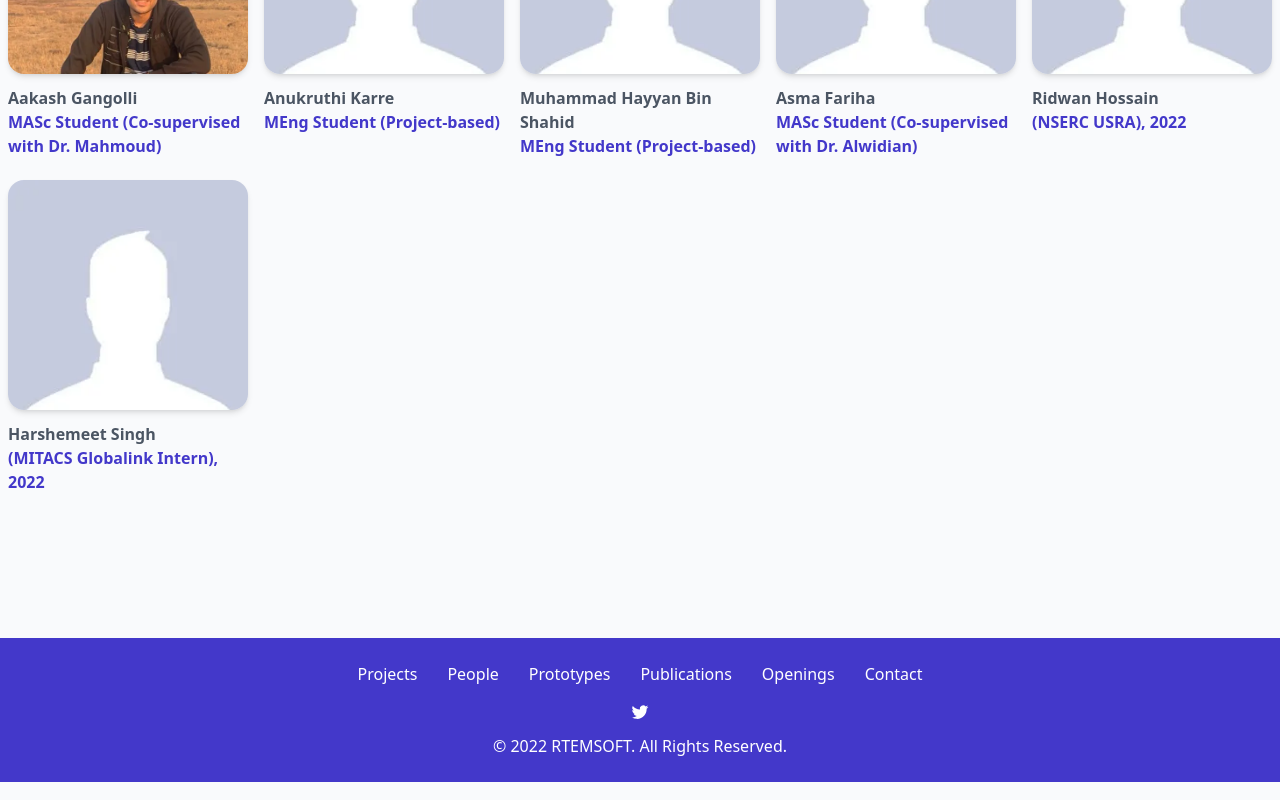
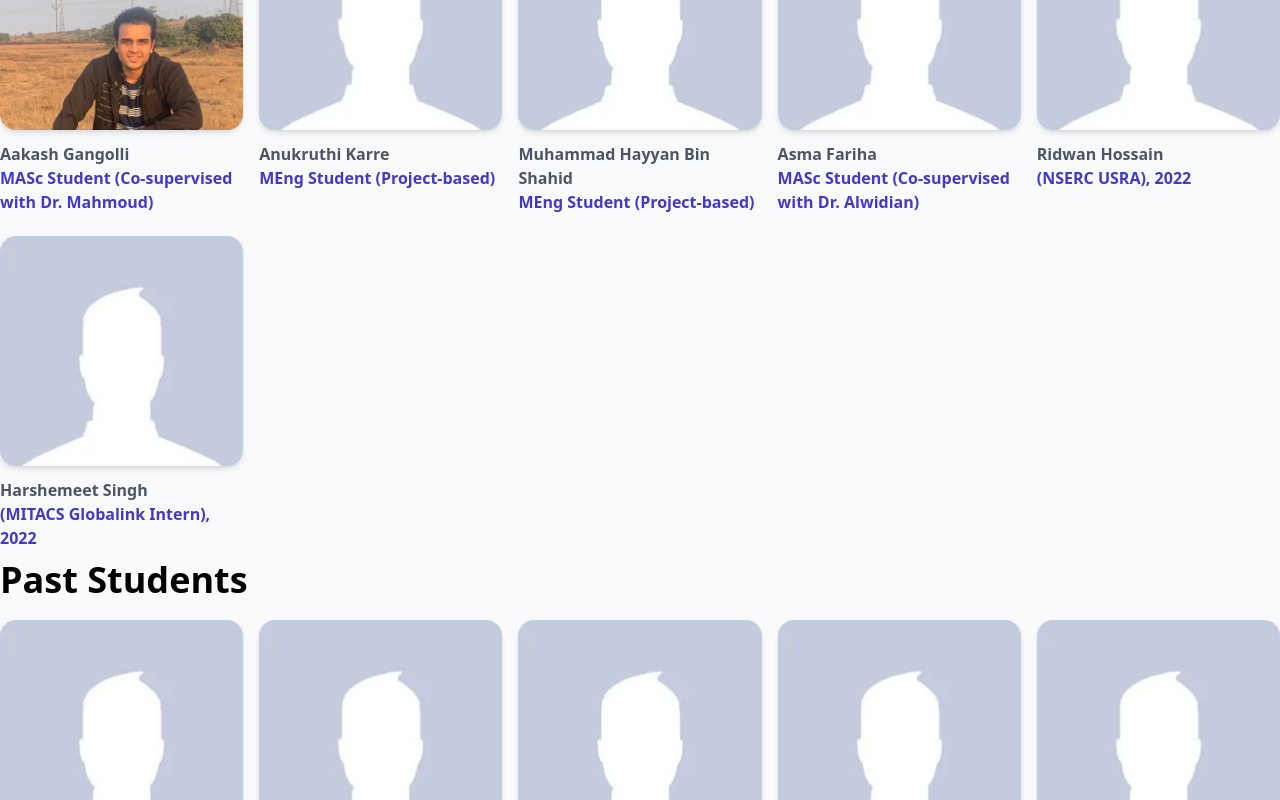
Before and after one commit to AayushBajaj2000/RtemSoft, a Next.js app: page /people in a window 1280 px wide. Shown: the part 1202-2002 px from the top of the page. Built offline with nearby package versions, Linux system fonts and the light colour scheme.

Commit message:
fixed team page

```diff
--- a/components/team.js
+++ b/components/team.js
@@ -5,12 +5,14 @@ import Heading from "../components/heading_section";
 
 const Team = () => {
     const [members, setMembers] = React.useState([]);
+    const [old, setOld] = React.useState([]);
 
     useEffect(() => {
         fetch("/data/team.json")
             .then((res) => res.json())
             .then((data) => {
-                setMembers(data.data);
+                setMembers(data.new);
+                setOld(data.old);
             });
     }, []);
 
@@ -20,8 +22,21 @@ const Team = () => {
                 title={"Our Team"}
                 desc={"Check out some of the members on our team."}
             />
-            <div className="p-2 grid gap-4 grid-cols-2 md:grid-cols-4 lg:grid-cols-5 mb-[150px]">
+
+            <h1 className="text-4xl font-bold mt-6">Current Students</h1>
+            <div className="grid gap-4 grid-cols-2 md:grid-cols-4 lg:grid-cols-5">
                 {members?.map((person) => (
+                    <Person
+                        name={person.name}
+                        desc={person.desc}
+                        photo={person.picture}
+                    />
+                ))}
+            </div>
+
+            <h1 className="text-4xl font-bold mt-6">Past Students</h1>
+            <div className="grid gap-4 grid-cols-2 md:grid-cols-4 lg:grid-cols-5 mb-10">
+                {old?.map((person) => (
                     <Person
                         name={person.name}
                         desc={person.desc}
--- a/public/data/team.json
+++ b/public/data/team.json
@@ -1,5 +1,5 @@
 {
-    "data": [
+    "new": [
         {
             "name": "Joelma Peixoto",
             "desc": "PhD Student",
@@ -80,5 +80,127 @@
             "desc": "(MITACS Globalink Intern), 2022",
             "picture": "missing.webp"
         }
+    ],
+    "old": [
+        {
+            "name": "Nahid Hasan Khan",
+            "picture": "missing.webp",
+            "desc": "MASc Student, 2022"
+        },
+        {
+            "name": "Tegveer Singh",
+            "picture": "missing.webp",
+            "desc": "Research Technician, 2021"
+        },
+        {
+            "name": "Deepak Kumar Saggu",
+            "picture": "missing.webp",
+            "desc": "MASc Student, 2021"
+        },
+        {
+            "name": "Suzanne Elashri",
+            "picture": "missing.webp",
+            "desc": "MASc Student, 2021"
+        },
+        {
+            "name": "Dihan Niloy",
+            "picture": "missing.webp",
+            "desc": "Research Technician, 2021"
+        },
+        {
+            "name": "Jamieson Leibovitch",
+            "picture": "missing.webp",
+            "desc": "Research Technician, 2021"
+        },
+        {
+            "name": "Bradley Wood",
+            "picture": "missing.webp",
+            "desc": "MASc Student, 2021"
+        },
+        {
+            "name": "Thomas Li",
+            "picture": "missing.webp",
+            "desc": "MEng. Student (Project-based), 2021"
+        },
+        {
+            "name": "David Lennick",
+            "picture": "missing.webp",
+            "desc": "(MSc Student, Co-supervised with Dr. Liscano), 2020"
+        },
+        {
+            "name": "Mellitus Ezeme",
+            "picture": "missing.webp",
+            "desc": "(PhD Student, Co-supervised with Dr. Mahmoud), 2020"
+        },
+        {
+            "name": "Pawan Patel",
+            "picture": "missing.webp",
+            "desc": "(NSERC USRA), 2020"
+        },
+        {
+            "name": "Darren Saguil",
+            "picture": "missing.webp",
+            "desc": "(MASc), 2019"
+        },
+        {
+            "name": "Amalnnath Parameswaran",
+            "picture": "missing.webp",
+            "desc": "(NSERC USRA, RA), 2019"
+        },
+        {
+            "name": "Md Al Maruf",
+            "picture": "missing.webp",
+            "desc": "(MASc), 2019"
+        },
+        {
+            "name": "Jyoti Prakash Mohanty",
+            "picture": "missing.webp",
+            "desc": "(Visiting student from NIIT, India), 2019"
+        },
+        {
+            "name": "Sourojit Mukherjee",
+            "picture": "missing.webp",
+            "desc": "(Visiting student from NIIT, India), 2019"
+        },
+        {
+            "name": "Ignacio Mauro",
+            "picture": "missing.webp",
+            "desc": "(Visiting student from U of Frontera, Chile), 2019"
+        },
+        {
+            "name": "Nayreet Islam",
+            "picture": "missing.webp",
+            "desc": "(MASc), 2018"
+        },
+        {
+            "name": "Imen Kanzali",
+            "picture": "missing.webp",
+            "desc": "(Visiting student from U of SFAX), 2018"
+        },
+        {
+            "name": "Paul Femi-gege",
+            "picture": "missing.webp",
+            "desc": "(NSERC USRA), 2018"
+        },
+        {
+            "name": "Kaneez Fizza Rizvi",
+            "picture": "missing.webp",
+            "desc": "(Visiting student from IIT, India), 2018"
+        },
+        {
+            "name": "Mustafizur Rahman",
+            "picture": "missing.webp",
+            "desc": "(Research Associate), 2018"
+        },
+        {
+            "name": "Sharar Mahmood",
+            "picture": "missing.webp",
+            "desc": "(Visiting Scholar), 2017"
+        },
+        {
+            "name": "Marcelo Esperguel",
+            "picture": "missing.webp",
+            "desc": "(Visiting student from U of Frontera, Chile), 2017"
+        }
     ]
 }
```
